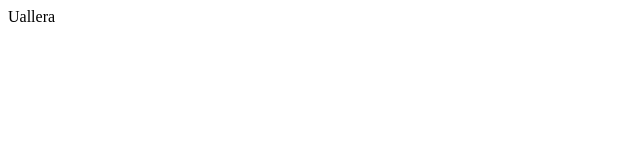
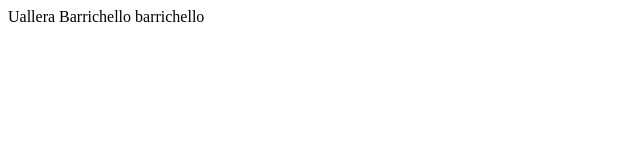
Before and after one commit to MarianoBaruffini/MarianoBaruffini.github.io, a plain HTML site: page index.html in a window 1280 px wide. Shown: the whole page, without its empty margins (0-640 px from the left). Drawn offline with Linux system fonts and the light colour scheme.

Commit message:
Update index.html

```diff
--- a/index.html
+++ b/index.html
@@ -1 +1,5 @@
 Uallera
+
+<head>Barrichello</head>
+
+<body>barrichello</body>
```
